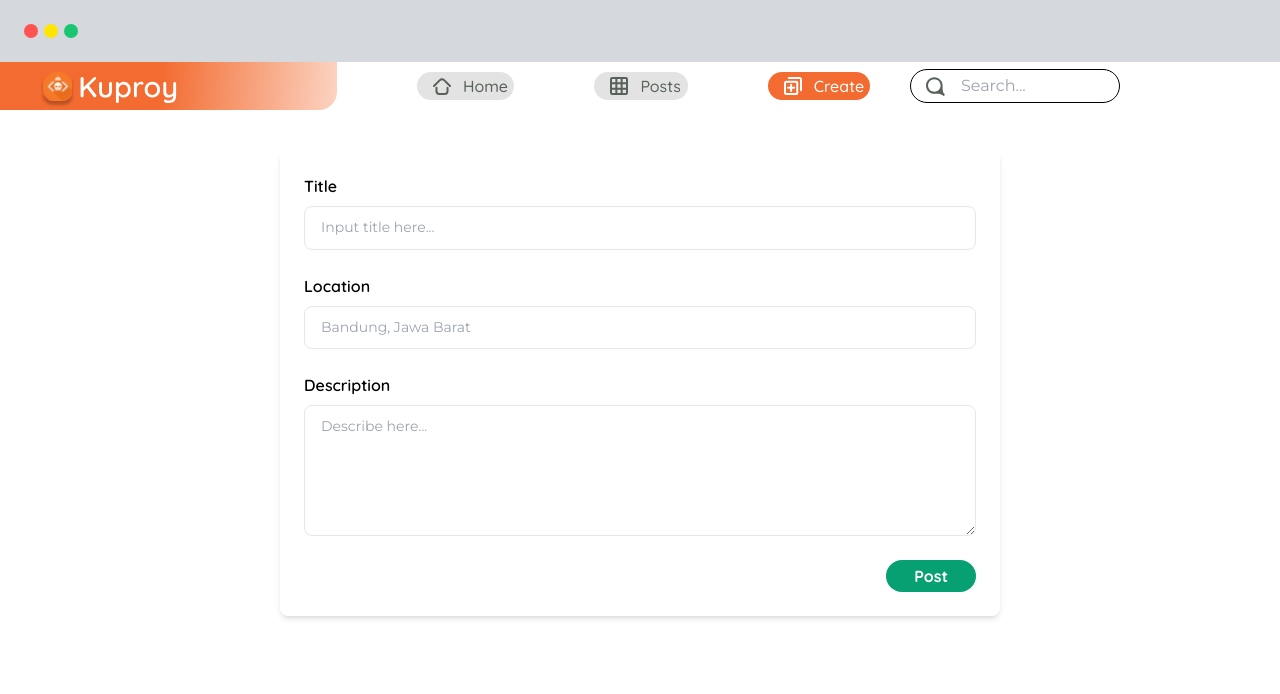
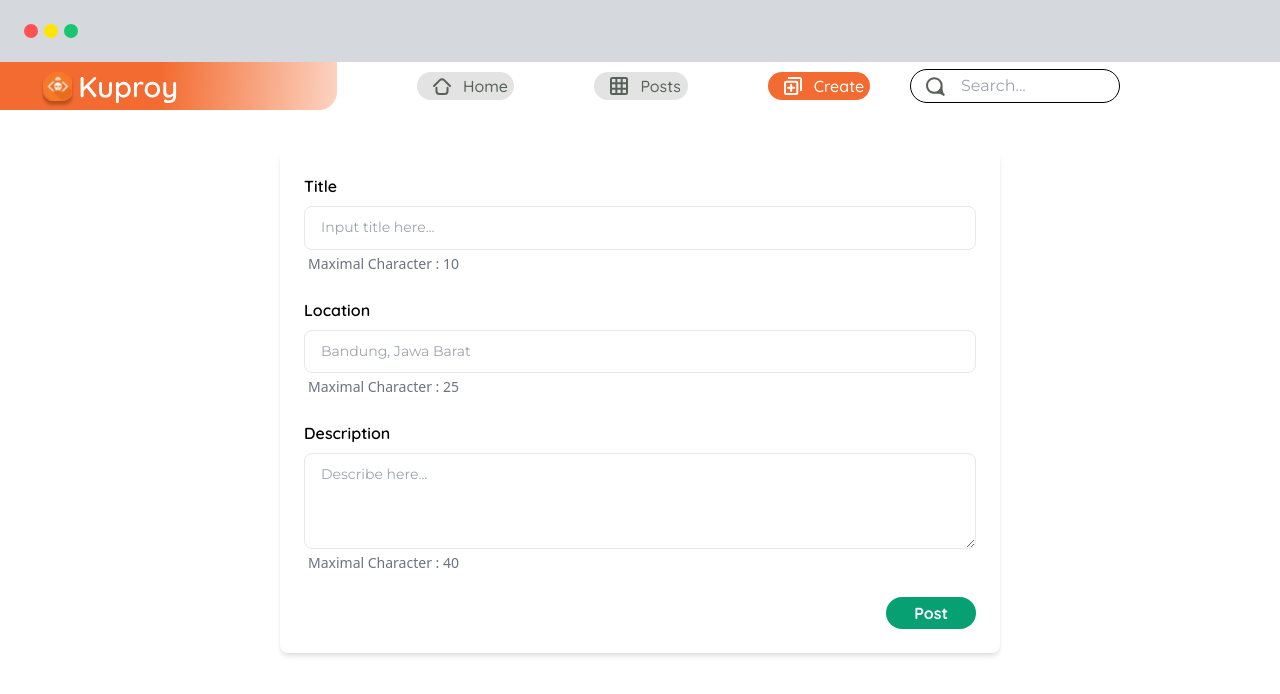
Before and after one commit to lamdarv/WebSimpleAppKuproy, a React (Create React App) app: page /create-post in a window 1280 px wide. Shown: the top 694 px of the page. Built offline with nearby package versions, Linux system fonts and the light colour scheme.

Commit message:
add some details user experience

```diff
--- a/src/components/form/Form.jsx
+++ b/src/components/form/Form.jsx
@@ -1,11 +1,13 @@
 import React, { useState } from 'react';
 import axios from 'axios';
 import { useNavigate } from 'react-router-dom';
+import Bottom from '../bottom/Bottom';
 
 const Form = () => {
     const [title, setTitle] = useState("");
     const [location, setLocation] = useState("");
     const [description, setDescription] = useState("");
+
     const navigate = useNavigate();
 
     const handleSubmit = async (event) => {
@@ -30,7 +32,7 @@ const Form = () => {
                 Title
                 </label>
                 <input
-                className="rounded-lg text-sm font-montserrat block w-full bg-white text-gray-700 border border-gray-200 rounded py-3 px-4 mb-3 leading-tight focus:outline-none"
+                className="rounded-lg text-sm font-montserrat block w-full bg-white text-gray-700 border border-gray-200 rounded py-3 px-4 mb-1 leading-tight focus:outline-none"
                 id="title"
                 type="text"
                 maxLength="10"
@@ -38,13 +40,14 @@ const Form = () => {
                 value={title}
                 onChange={(e) => setTitle(e.target.value)}
                 />
+                <p className="text-gray-500 text-sm ml-1 mt-0">Maximal Character : 10</p>
             </div>
             <div className="mb-6">
                 <label className="font-quicksand block font-semibold text-black mb-2" htmlFor="location">
                 Location
                 </label>
                 <input
-                className="rounded-lg text-sm font-montserrat block w-full bg-white text-gray-700 border border-gray-200 rounded py-3 px-4 mb-3 leading-tight focus:outline-none"
+                className="rounded-lg text-sm font-montserrat block w-full bg-white text-gray-700 border border-gray-200 rounded py-3 px-4 mb-1 leading-tight focus:outline-none"
                 id="location"
                 type="text"
                 maxLength="25"
@@ -52,24 +55,26 @@ const Form = () => {
                 value={location}
                 onChange={(e) => setLocation(e.target.value)}
                 />
+                <p className="text-gray-500 text-sm ml-1 mt-0">Maximal Character : 25</p>
             </div>
             <div className="mb-6">
                 <label className="font-quicksand block font-semibold text-black mb-2" htmlFor="description">
                 Description
                 </label>
                 <textarea
-                className="rounded-lg text-sm font-montserrat block w-full bg-white text-gray-700 border border-gray-200 rounded py-3 px-4 mb-3 leading-tight focus:outline-none"
+                className="rounded-lg text-sm font-montserrat block w-full bg-white text-gray-700 border border-gray-200 rounded py-3 px-4 mb-1 leading-tight focus:outline-none"
                 id="description"
                 placeholder="Describe here..."
                 maxLength="40"
-                rows="6"
+                rows="4"
                 value={description}
                 onChange={(e) => setDescription(e.target.value)}
                 />
+                <p className="text-gray-500 text-sm ml-1 mt-0">Maximal Character : 40</p>
             </div>
             <div className="flex items-center justify-end">
                 <button
-                className="font-quicksand bg-custom-green-1 hover:bg-custom-green-2 text-white font-bold py-1 px-7 rounded-40 focus:outline-none focus:shadow-outline"
+                className="font-quicksand bg-custom-green-1  hover:drop-shadow-xl text-white font-bold py-1 px-7 rounded-40 focus:outline-none focus:shadow-outline"
                 type="submit"
                 >
                   <a href="/posts">Post</a>
@@ -77,7 +82,9 @@ const Form = () => {
             </div>
             </form>
         </div>
+
     </div>
+
   )
 }
 
--- a/src/components/navbar/Navbar.jsx
+++ b/src/components/navbar/Navbar.jsx
@@ -77,7 +77,7 @@ export default function Navbar() {
       <div className="flex items-center">
         <img src={`${process.env.PUBLIC_URL}/assets/logo_kuproy.svg`} alt="Logo" className="h-12  mr-10" />
         <ul className="flex ">
-        <li className={`ml-10 mr-10 rounded-40 ${isClickedHome ? 'bg-custom-orange-1 text-white' : 'bg-custom-gray-3 text-custom-gray-2 hover:bg-custom-orange-1'} items-center`}>
+        <li className={`ml-10 mr-10 rounded-40 ${isClickedHome ? 'bg-custom-orange-1 text-white' : 'bg-custom-gray-3 text-custom-gray-2 hover:bg-custom-orange-1'} hover:drop-shadow-xl items-center`}>
           <a href="/" id="home" onMouseOver={handleMouseOverHome} onMouseLeave={handleMouseLeaveHome} onClick={handleClickHome} className="font-quicksand font-medium  hover:text-white pr-4 pl-4 py-0.5 px-0.5 flex items-center ">
           <img
               src={`${isClickedHome ? process.env.PUBLIC_URL+'/assets/home_icon_active.svg' : (isHoveredHome ? process.env.PUBLIC_URL+'/assets/home_icon_active.svg' : process.env.PUBLIC_URL+'/assets/home_icon.svg')}`}
@@ -88,7 +88,7 @@ export default function Navbar() {
             </a>
           </li>
 
-          <li className={`ml-10 mr-10 rounded-40 ${isClickedPosts ? 'bg-custom-orange-1 text-white' : 'bg-custom-gray-3 text-custom-gray-2 hover:bg-custom-orange-1'} items-center`}>
+          <li className={`ml-10 mr-10 rounded-40 ${isClickedPosts ? 'bg-custom-orange-1 text-white' : 'bg-custom-gray-3 text-custom-gray-2 hover:bg-custom-orange-1'} hover:drop-shadow-xl items-center`}>
             <a href="/posts" onMouseOver={handleMouseOverPosts} onMouseLeave={handleMouseLeavePosts} onClick={handleClickPosts} className="font-quicksand font-medium hover:text-white pr-4 pl-4 py-0.5 px-0.5 flex items-center ">
             <img
               src={`${isClickedPosts ? process.env.PUBLIC_URL+'/assets/posts_icon_active.svg' : (isHoveredPosts ? process.env.PUBLIC_URL+'/assets/posts_icon_active.svg' : process.env.PUBLIC_URL+'/assets/posts_icon.svg')}`}
@@ -98,7 +98,7 @@ export default function Navbar() {
             </a>
           </li>
 
-          <li className={`ml-10 mr-10 rounded-40 ${isClickedCreate ? 'bg-custom-orange-1 text-white' : 'bg-custom-gray-3 text-custom-gray-2 hover:bg-custom-orange-1'} items-center`}>
+          <li className={`ml-10 mr-10 rounded-40 ${isClickedCreate ? 'bg-custom-orange-1 text-white' : 'bg-custom-gray-3 text-custom-gray-2 hover:bg-custom-orange-1'} hover:drop-shadow-xl items-center`}>
           <a href="/create-post" onMouseOver={handleMouseOverCreate} onMouseLeave={handleMouseLeaveCreate} onClick={handleClickCreate} className="font-quicksand font-medium hover:text-white pr-4 pl-4 py-0.5 px-0.5 flex items-center ">
             <img
               src={`${isClickedCreate ? process.env.PUBLIC_URL+'/assets/create_icon_active.svg' : (isHoveredCreate ? process.env.PUBLIC_URL+'/assets/create_icon_active.svg' : process.env.PUBLIC_URL+'/assets/create_icon.svg')}`}
--- a/src/pages/posts/Posts.jsx
+++ b/src/pages/posts/Posts.jsx
@@ -59,15 +59,15 @@ const Posts = () => {
                             {post.description}
                             </p>
                             <ul className="flex items-center mt-6 justify-center">
-                            <li className="rounded-40 bg-custom-green-1 items-center w-28">
+                            <li className="rounded-40 bg-custom-green-1 hover:drop-shadow-xl items-center w-28">
                                 <Link to={`/update/${post._id}`} className="font-quicksand font-medium text-white pr-4 pl-4 py-0.5 px-0.5 flex items-center ">
                                     <img src={`${process.env.PUBLIC_URL}/assets/edit_icon.svg`} alt="Edit_icon" className="pr-3 w-7 h-7" />
                                     Edit
                                 </Link>
                             </li>
-                            <li className="ml-6 rounded-40 bg-custom-red-1 items-center w-28">
+                            <li className="ml-6 rounded-40 bg-custom-red-1 hover:drop-shadow-xl items-center w-28">
                                 <Link className="font-quicksand font-medium text-white pr-4 pl-4 py-0.5 px-0.5 flex items-center ">
-                                    <img src={`${process.env.PUBLIC_URL}/assets/edit_icon.svg`} alt="Edit_icon" className="pr-3 w-7 h-7" />
+                                    <img src={`${process.env.PUBLIC_URL}/assets/edit_icon.svg`} alt="Edit_icon" onClick={() => setShowModal(true)} className="pr-3 w-7 h-7" />
                                     <button onClick={() => setShowModal(true)} >
                                         Delete
                                     </button>
```
